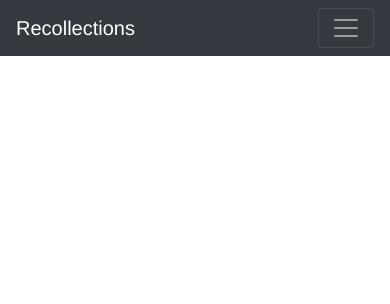
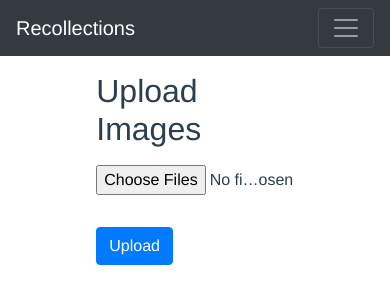
Before and after one commit to connlim/Recollections, a Vue app in the folder frontend/: page /new in a window 390 px wide. Shown: the top 304 px of the page. Built offline with nearby package versions, Linux system fonts and the light colour scheme; sample sign-in values are in the browser's storage.

Commit message:
Uploading images

```diff
--- a/frontend/package.json
+++ b/frontend/package.json
@@ -12,6 +12,7 @@
     "@fortawesome/vue-fontawesome": "^0.1.1",
     "axios": "^0.18.0",
     "bootstrap": "^4.1.3",
+    "jquery": "^3.3.1",
     "moment": "^2.22.2",
     "vue": "^2.5.17",
     "vue-router": "^3.0.1"
--- a/frontend/src/main.js
+++ b/frontend/src/main.js
@@ -4,6 +4,9 @@ import router from './router'
 import { library } from '@fortawesome/fontawesome-svg-core'
 import { faMapMarkerAlt, faUsers } from '@fortawesome/free-solid-svg-icons'
 import { FontAwesomeIcon } from '@fortawesome/vue-fontawesome'
+
+window.$ = require('jquery')
+window.JQuery = require('jquery')
 
 library.add(faMapMarkerAlt, faUsers)
 
--- a/frontend/src/views/New.vue
+++ b/frontend/src/views/New.vue
@@ -1,16 +1,105 @@
 <template>
   <div class="container">
-
+    <div class="row justify-content-center">
+      <div class="col-7 mt-3 mb-3">
+        <h2 class="mb-3">Upload Images</h2>
+        <form id="upload-form" @submit.prevent="upload">
+          <div>
+            <input name="file" @change="handleFileChange" type="file" accept=".jpg" class="form-control-file" id="exampleFormControlFile1" multiple>
+          </div>
+          <div class="gallery mt-3" id="gallery">
+            <!-- Grid column -->
+            <div v-for="url in imageURLS" :key="url" class="mb-3">
+              <img class="img-fluid" :src="url" alt="Image thumbnail">
+            </div>
+          </div>
+          <button type="submit" class="btn btn-primary mt-3">Upload</button>
+        </form>
+      </div>
+    </div>
   </div>
 </template>
 
 <script>
-// @ is an alias to /src
+import axios from 'axios';
 
 export default {
   name: 'New',
   components: {
 
+  },
+  methods: {
+    handleFileChange: function(e) {
+      console.log(e.target.files);
+      console.log(URL.createObjectURL(e.target.files[0]));
+      this.imageURLS = [...e.target.files].map(x => URL.createObjectURL(x));
+    },
+    upload: function() {
+      const form = document.getElementById('upload-form');
+      const formData = new FormData(form);
+      console.log(formData);
+      fetch(`${process.env.VUE_APP_BACKEND_URL}/images`, {
+        method: 'POST',
+        mode: 'cors',
+        body: formData,
+        headers: {
+          'Authorization': `Bearer ${localStorage.getItem('token')}`
+        }
+      }).then((res) => {
+        console.log(res);
+      }).catch((err) => {
+        console.log(err);
+      });
+      // axios({
+      //   method: 'post',
+      //   url: `${process.env.VUE_APP_BACKEND_URL}/images`,
+      //   data: formData,
+      //   config: {
+      //     headers: {
+      //       'Authorization': `Bearer ${localStorage.getItem('token')}`,
+      //       'Content-Type': 'multipart/form-data'
+      //     },
+      //   },
+      // }).then((res) => {
+      //   console.log(res);
+      // }).catch((err) => {
+      //   console.log(err);
+      // });
+    }
+  },
+  data() {
+    return {
+      imageURLS: []
+    }
   }
 }
 </script>
+
+<style lang="scss">
+.gallery {
+  -webkit-column-count: 3;
+  -moz-column-count: 3;
+  column-count: 3;
+  -webkit-column-width: 33%;
+  -moz-column-width: 33%;
+  column-width: 33%;
+}
+
+@media (max-width: 450px) {
+  .gallery {
+    -webkit-column-count: 1;
+    -moz-column-count: 1;
+    column-count: 1;
+    -webkit-column-width: 100%;
+    -moz-column-width: 100%;
+    column-width: 100%;
+  }
+}
+
+@media (max-width: 400px) {
+  .btn.filter {
+    padding-left: 1.1rem;
+    padding-right: 1.1rem;
+  }
+}
+</style>
--- a/frontend/src/views/Signup.vue
+++ b/frontend/src/views/Signup.vue
@@ -17,7 +17,7 @@
           </div>
           <div class="custom-file mt-2">
             <input name="profile_pic" type="file" accept=".jpg" class="custom-file-input" id="profilePicUpload" aria-describedby="inputGroupFileAddon01" multiple>
-            <label class="custom-file-label" for="profilePicUpload">Choose profile picture</label>
+            <label class="custom-file-label" for="profilePicUpload">Select 3 good pictures of yourself</label>
           </div>
           <button type="submit" class="btn btn-primary mt-3">Register</button>
         </form>
```
Also changed, not shown: 2 other files (tests, documents, lock files or other folders).
